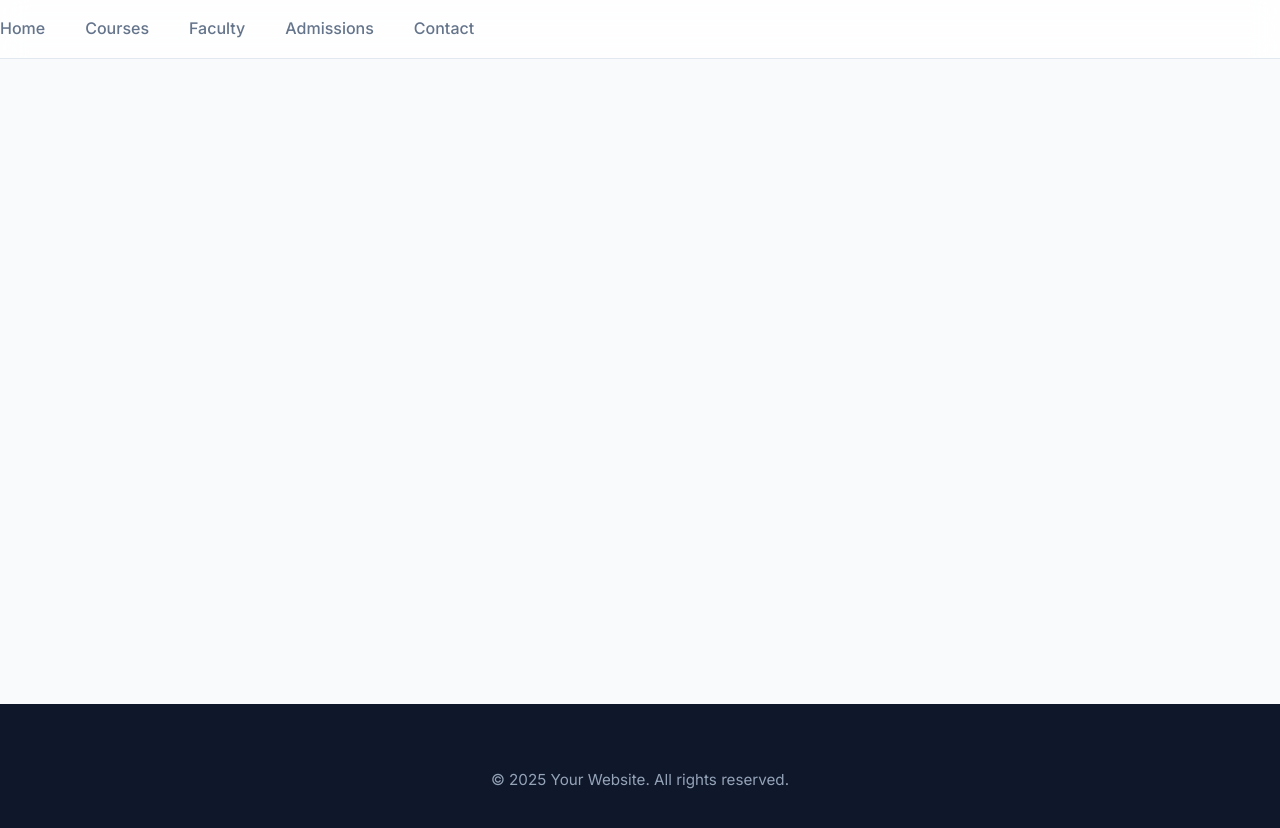
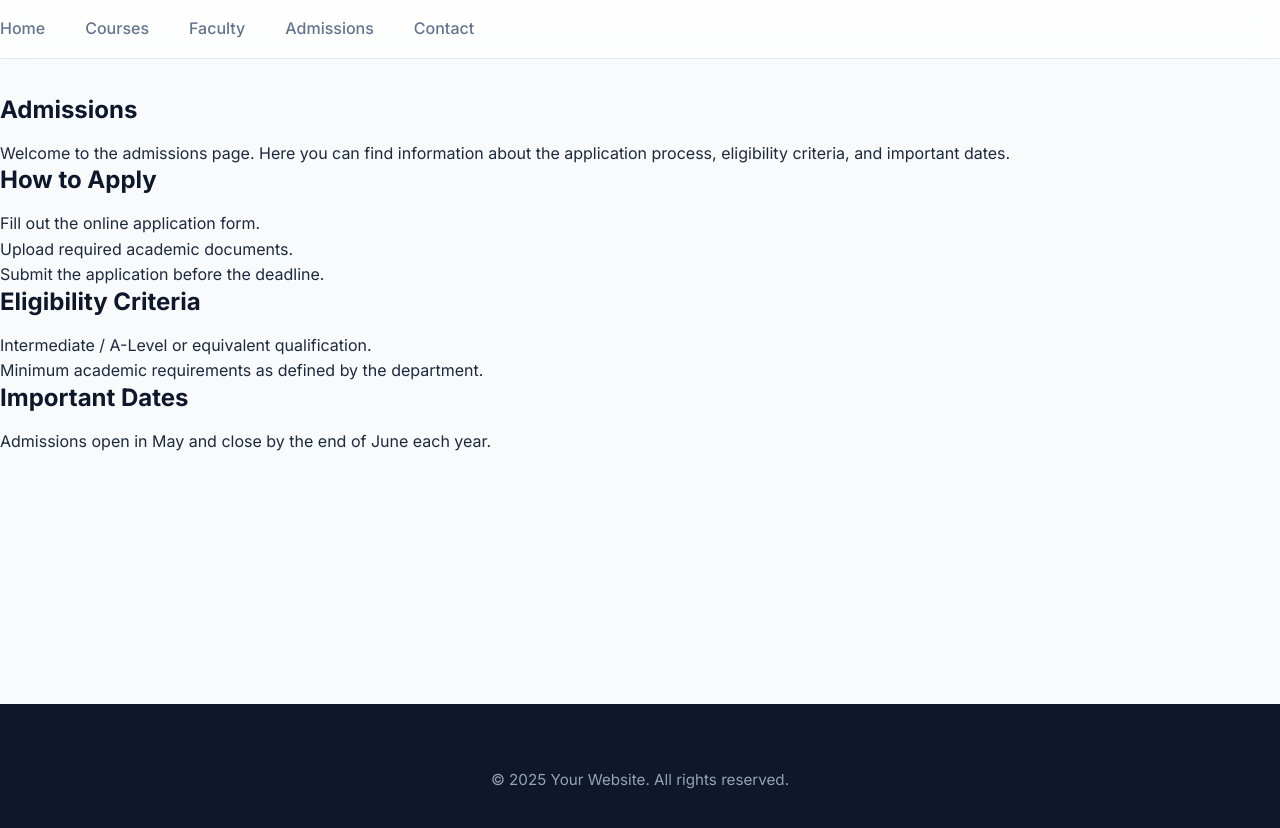
Before and after one commit to Asim12312/ucp-devops-project, a website: page pages/admissions.html in a window 1280 px wide. Drawn offline with Linux system fonts and the light colour scheme.

Commit message:
Add admissions page content

```diff
--- a/pages/admissions.html
+++ b/pages/admissions.html
@@ -23,9 +23,40 @@
         </nav>
     </header>
 
-    <main>
 
-    </main>
+<main>
+    <section class="admissions-intro">
+        <h1>Admissions</h1>
+        <p>
+            Welcome to the admissions page. Here you can find information about
+            the application process, eligibility criteria, and important dates.
+        </p>
+    </section>
+
+    <section class="how-to-apply">
+        <h2>How to Apply</h2>
+        <ol>
+            <li>Fill out the online application form.</li>
+            <li>Upload required academic documents.</li>
+            <li>Submit the application before the deadline.</li>
+        </ol>
+    </section>
+
+    <section class="eligibility">
+        <h2>Eligibility Criteria</h2>
+        <ul>
+            <li>Intermediate / A-Level or equivalent qualification.</li>
+            <li>Minimum academic requirements as defined by the department.</li>
+        </ul>
+    </section>
+
+    <section class="important-dates">
+        <h2>Important Dates</h2>
+        <p>Admissions open in May and close by the end of June each year.</p>
+    </section>
+</main>
+
+
 
     <footer>
         <p>© 2025 Your Website. All rights reserved.</p>
```
